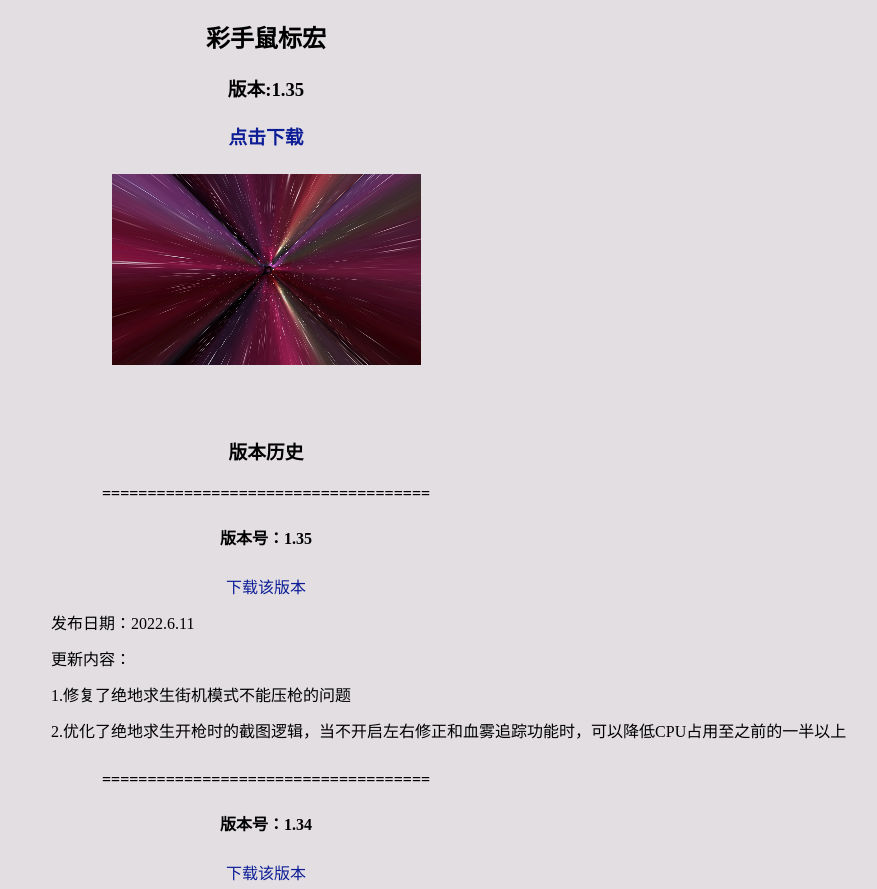
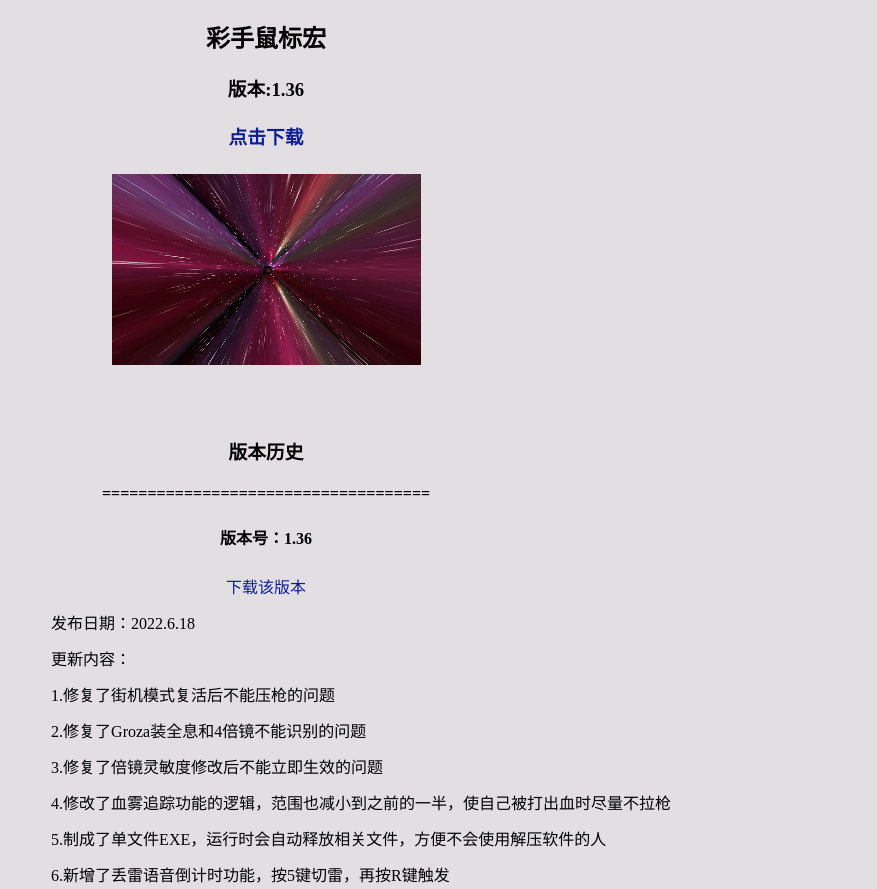
Before and after one commit to Z194/Z194.github.io, a plain HTML site: page index.html in a window 1280 px wide. Shown: the part 61-950 px from the top of the page, without its empty margins (374-1251 px from the left). Drawn offline with Linux system fonts and the light colour scheme.

Commit message:
Update index.html

```diff
--- a/index.html
+++ b/index.html
@@ -202,10 +202,10 @@
 				<h2>彩手鼠标宏</h2>
 			</div>
 			<div id='versions'>
-				<h3>版本:1.35</h3>
+				<h3>版本:1.36</h3>
 			</div>
 			<div id='download'>
-				<h3><a href='https://www.123pan.com/s/rX5A-BvWRh' target="_blank">点击下载</a></h3>
+				<h3><a href='https://www.123pan.com/s/rX5A-SvWRh' target="_blank">点击下载</a></h3>
 			</div>
 			<div class="g-demo">
 				<div class="g-container">
@@ -227,6 +227,23 @@
 			</div>
 			<div id='history'>
 				<h3>版本历史</h3>
+				<div id='v1.36'>
+					<h4>====================================</h4>
+					<h4>版本号：1.36</h4>
+					<div id='history_versions_download'>
+						<a href='https://www.123pan.com/s/rX5A-SvWRh' target="_blank">下载该版本</a>
+					</div>
+					<div id='updata_content'>
+						<span>发布日期：2022.6.18</span><br />
+						<span>更新内容：</span><br />
+						<span>1.修复了街机模式复活后不能压枪的问题</span><br />
+						<span>2.修复了Groza装全息和4倍镜不能识别的问题</span><br />
+						<span>3.修复了倍镜灵敏度修改后不能立即生效的问题</span><br />
+						<span>4.修改了血雾追踪功能的逻辑，范围也减小到之前的一半，使自己被打出血时尽量不拉枪</span><br />
+						<span>5.制成了单文件EXE，运行时会自动释放相关文件，方便不会使用解压软件的人</span><br />
+						<span>6.新增了丢雷语音倒计时功能，按5键切雷，再按R键触发</span><br />
+					</div>
+				</div>
 				<div id='v1.35'>
 					<h4>====================================</h4>
 					<h4>版本号：1.35</h4>
```
